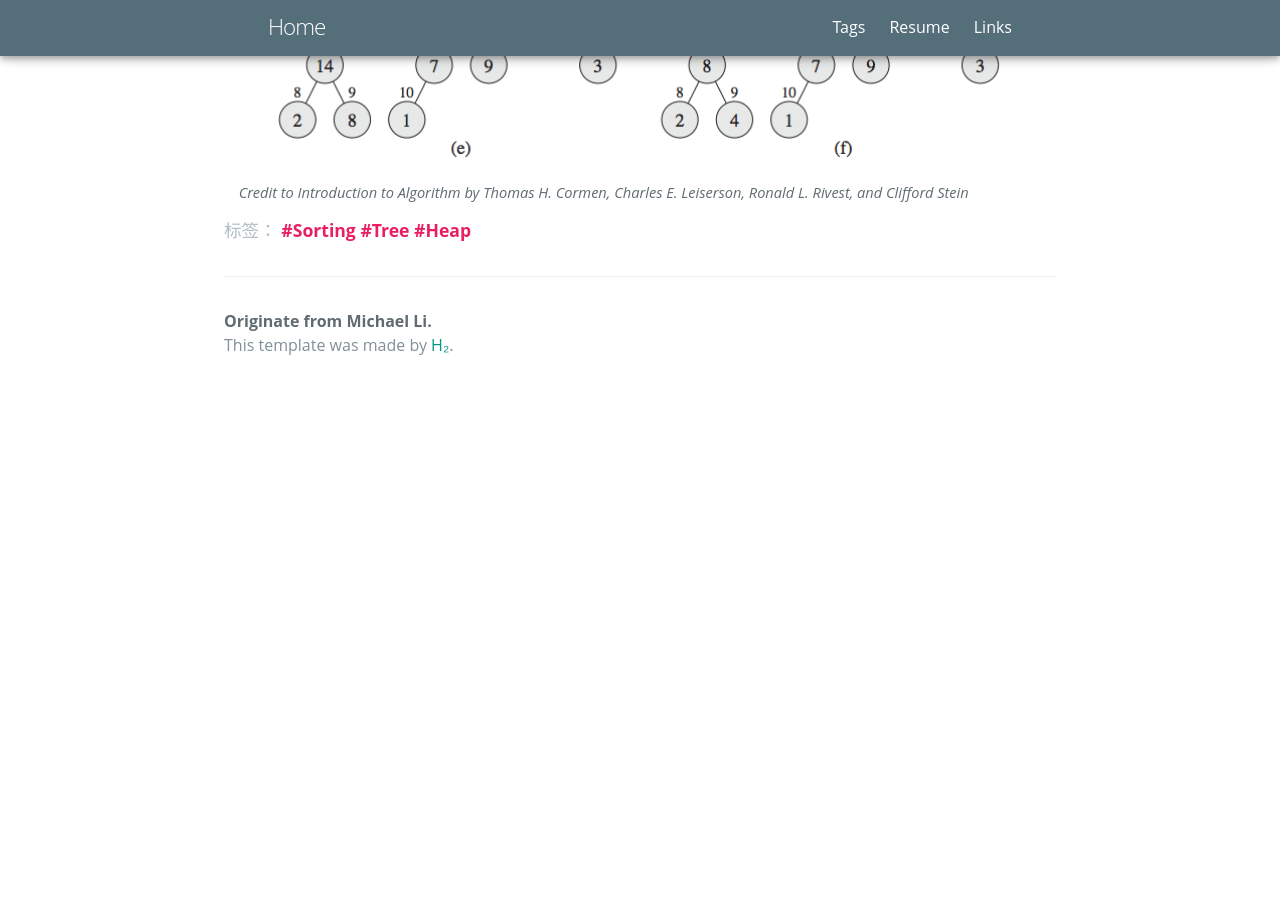
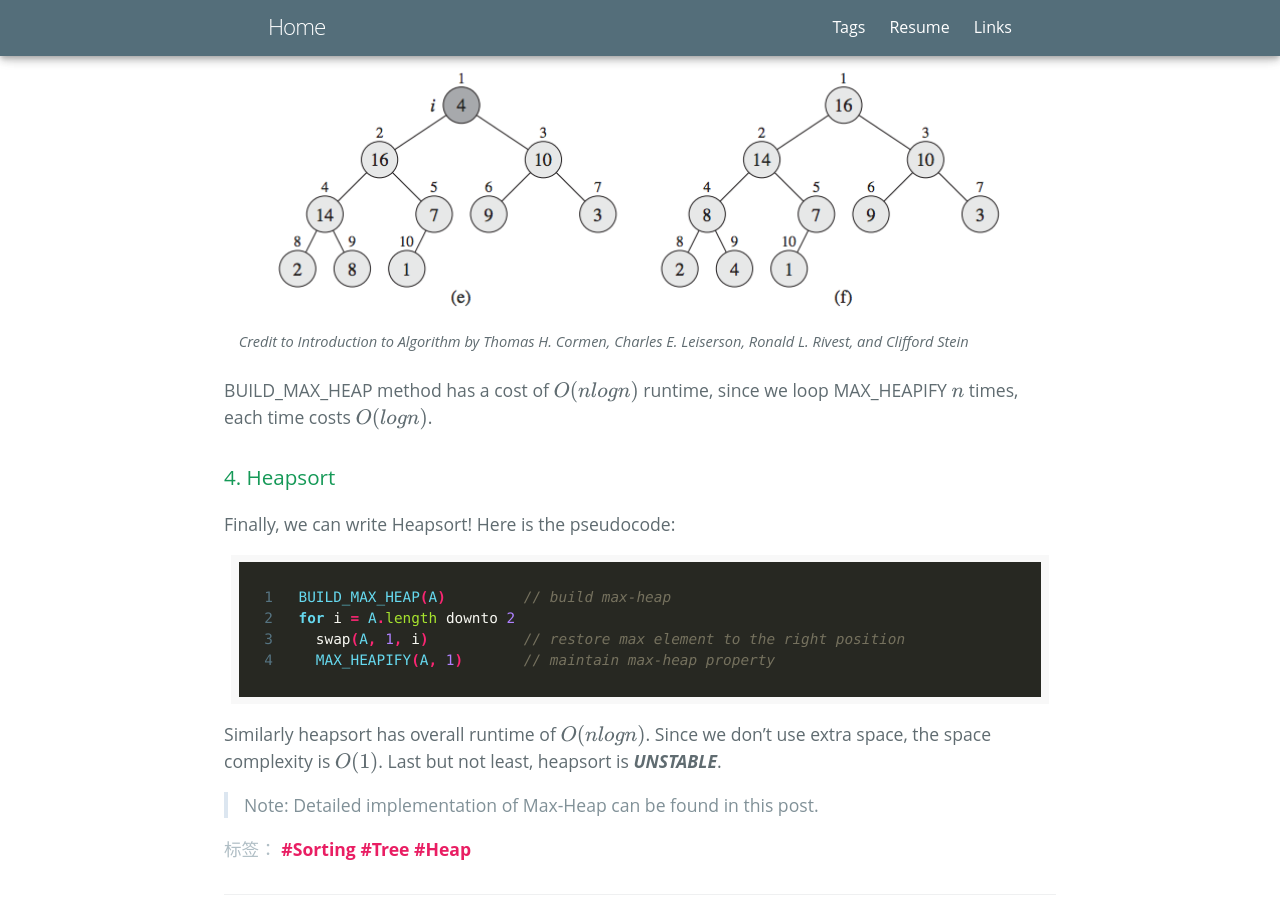
Before and after one commit to zl323/zl323.github.io, a Jekyll site: the page built from _posts/2020-05-16-Heap-Sort.md, in a window 1280 px wide and 900 px high, scrolled down 3862 px. Built offline with Jekyll 4.4.1, drawn with Linux system fonts in a browser that asks for light colours; some web fonts are replaced; formulas are drawn with MathJax 3; before the commit the page ends 4267 px from its top, so only the background shows below that; some of the changed text lies outside the part shown.

Commit message:
edit heap sort

```diff
--- a/_posts/2020-05-16-Heap-Sort.md
+++ b/_posts/2020-05-16-Heap-Sort.md
@@ -12,6 +12,7 @@ Since heap sort has a lot more to cover, I broke down the content so that it wil
 - [1. Binary Heap - Data Structure](#1-binary-heap---data-structure)
 - [2. Maintaining the Heap Property (Max-Heap)](#2-maintaining-the-heap-property-max-heap)
 - [3. Building a Heap](#3-building-a-heap)
+- [4. Heapsort](#4-heapsort)
 
 ### 1. Binary Heap - Data Structure
 A binary heap is a specialized *binary tree-based* data structure which is essentially an ***almost complete tree*** that satisfies the binary heap property. There are two types of binary heaps, max-heaps and min-heaps.
@@ -78,6 +79,8 @@ T(n) \leq T(\frac{2n}{3}) + T(1)
 \\]
 We can conclude that $T(n) = O(logn)$, or $O(h)$, where $h$ is the height of tree, which is the overall runtime of MAX_HEAPIFY.
 
+Notice that this method MAX_HEAPIFY has another name called PrelocateDown. This is because everytime we move parent node down towards the bottom if it is smaller than both left and right children to make sure parent node is always greater than its children. We will discuss more in the detailed implementation blog of max-heap in Java.
+
 ### 3. Building a Heap
 As we know how to preserve the heap property, building a heap is more straightfoward. Let's take a look at the pseudocode of Build-Max-Heap.
 
@@ -93,3 +96,19 @@ The reason why we only loop the first half of the array is because elements in t
     <img src="https://zl323.github.io/assets/postImg/buildMaxHeap.png" alt="useful image" height="100%" width="100%">
     <figcaption>Credit to Introduction to Algorithm by Thomas H. Cormen, Charles E. Leiserson, Ronald L. Rivest, and Clifford Stein</figcaption>
 </figure>
+
+BUILD_MAX_HEAP method has a cost of $O(nlogn)$ runtime, since we loop MAX_HEAPIFY $n$ times, each time costs $O(logn)$.
+
+### 4. Heapsort
+Finally, we can write Heapsort! Here is the pseudocode:
+
+{% highlight java linenos %}
+BUILD_MAX_HEAP(A)         // build max-heap
+for i = A.length downto 2
+  swap(A, 1, i)           // restore max element to the right position
+  MAX_HEAPIFY(A, 1)       // maintain max-heap property
+{% endhighlight %}
+
+Similarly heapsort has overall runtime of $O(nlogn)$. Since we don't use extra space, the space complexity is $O(1)$. Last but not least, heapsort is ***UNSTABLE***.
+
+> Note: Detailed implementation of Max-Heap can be found in this post.
```
